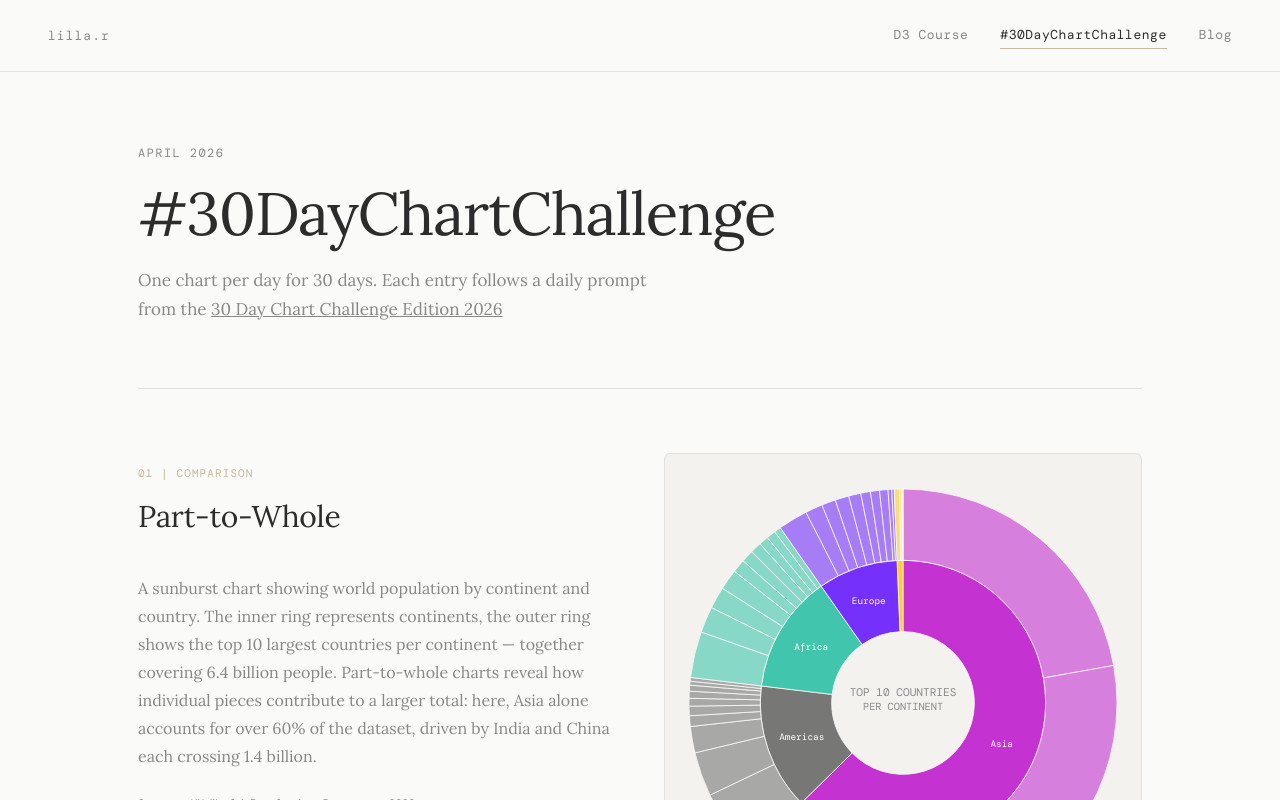
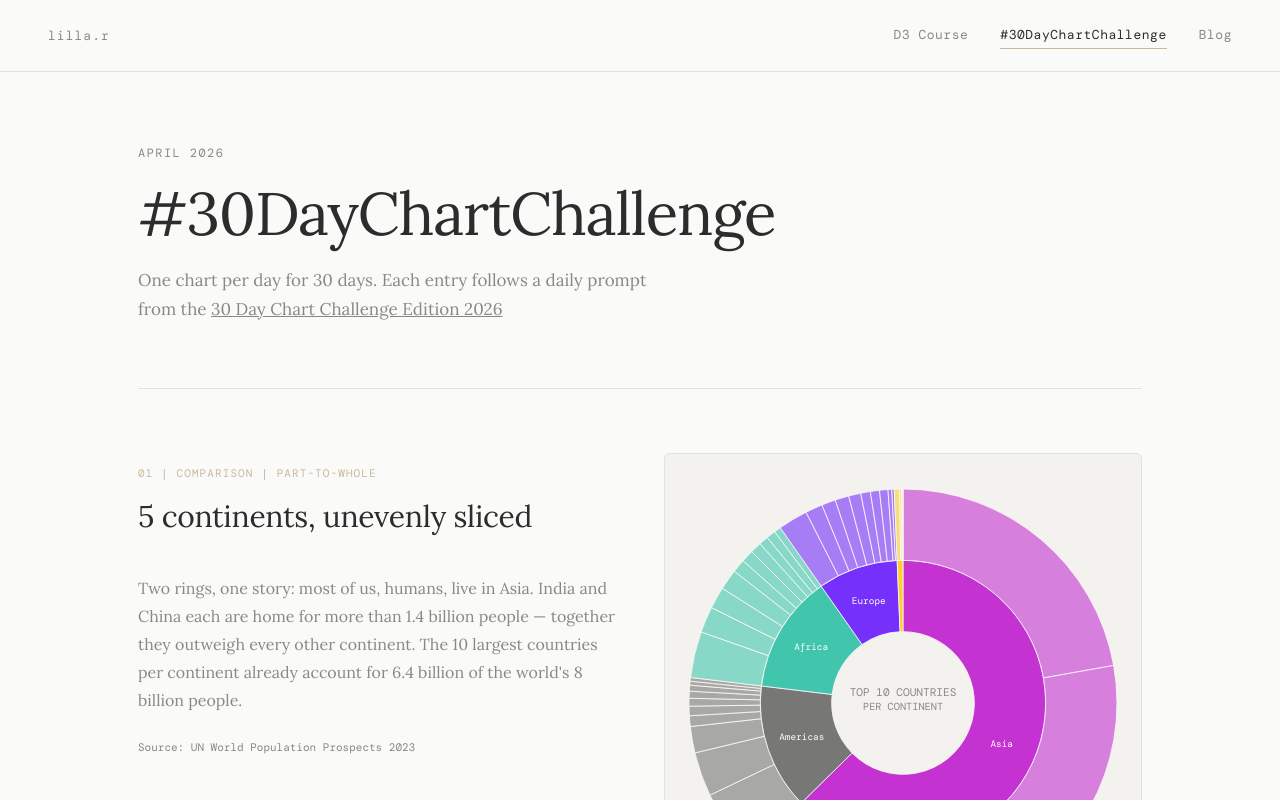
Before and after one commit to lillar/my-portfolio, a React (Vite) app: page /my-portfolio/30daychartchallenge in a window 1280 px wide. Shown: the top 800 px of the page. Built offline with nearby package versions, Linux system fonts and the light colour scheme.

Commit message:
day 1 chart challenge ui updates

```diff
--- a/src/data/chartchallengeprojects.jsx
+++ b/src/data/chartchallengeprojects.jsx
@@ -8,11 +8,12 @@ export const chartchallengeprojects = [
 {
   id: 1,
   category: "Comparison",
-  title: "Part-to-Whole",
+  topic: "Part-to-Whole",
+  title: "5 continents, unevenly sliced",
   description:
-    "A sunburst chart showing world population by continent and country. The inner ring represents continents, the outer ring shows the top 10 largest countries per continent — together covering 6.4 billion people. Part-to-whole charts reveal how individual pieces contribute to a larger total: here, Asia alone accounts for over 60% of the dataset, driven by India and China each crossing 1.4 billion.",
+    "Two rings, one story: most of us, humans, live in Asia. India and China each are home for more than 1.4 billion people — together they outweigh every other continent. The 10 largest countries per continent already account for 6.4 billion of the world's 8 billion people.",
   source: "UN World Population Prospects 2023",
-  tags: ["D3", "Comparison", "Part-to-Whole", "Sunburst"],
+  tags: [],
   chart: <PopulationSunburst />,
 },
 /*
--- a/src/pages/ChartChallenge.jsx
+++ b/src/pages/ChartChallenge.jsx
@@ -25,7 +25,7 @@ export default function ChartChallenge() {
             <div className="project-body">
               <div className="project-text">
                 <p className="project-index">
-                  {String(i + 1).padStart(2, "0")} | {project.category.toUpperCase()}
+                  {String(i + 1).padStart(2, "0")} | {project.category.toUpperCase()} | {project.topic.toUpperCase()}
                 </p>
                 <h2
                   className="project-title"
```
